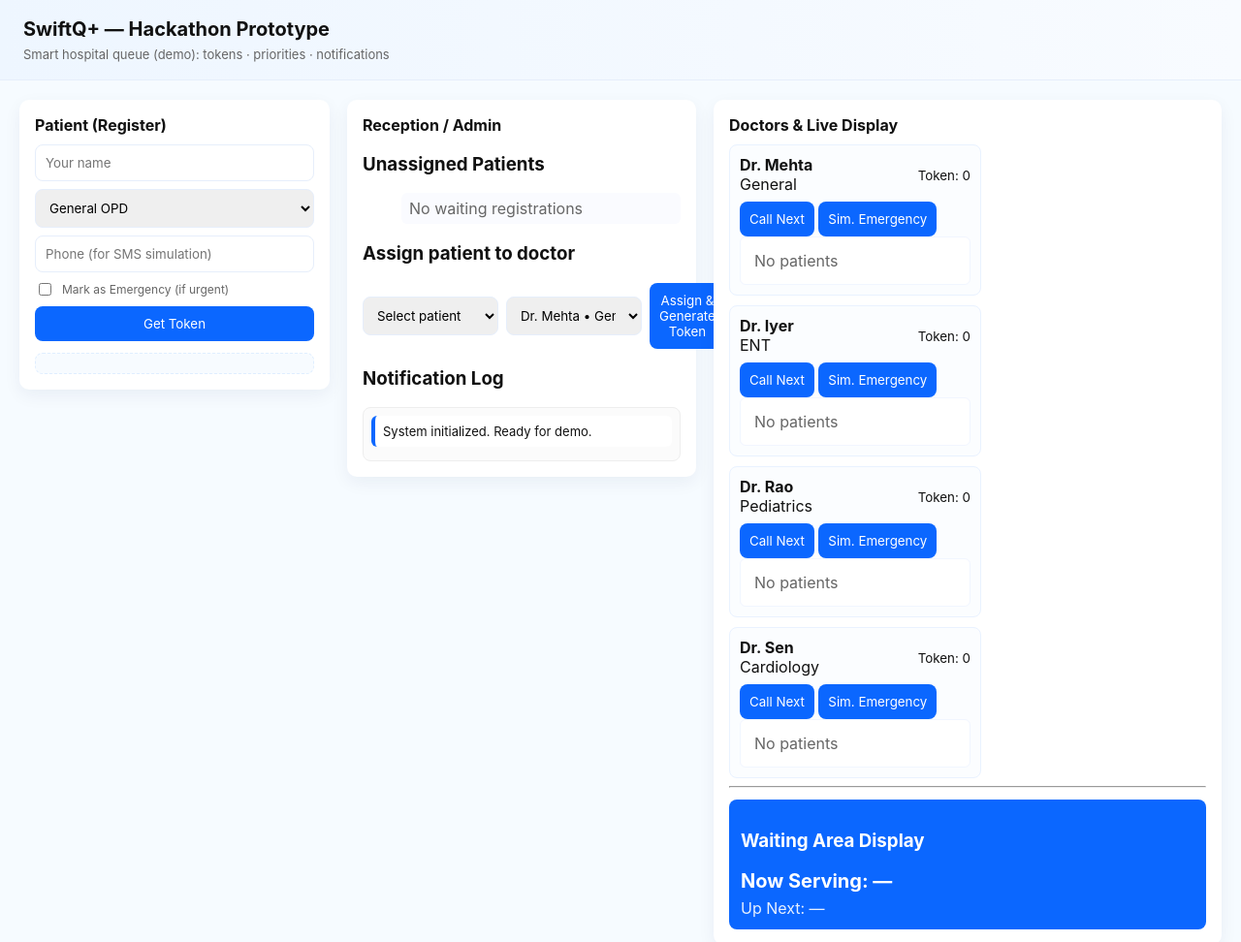
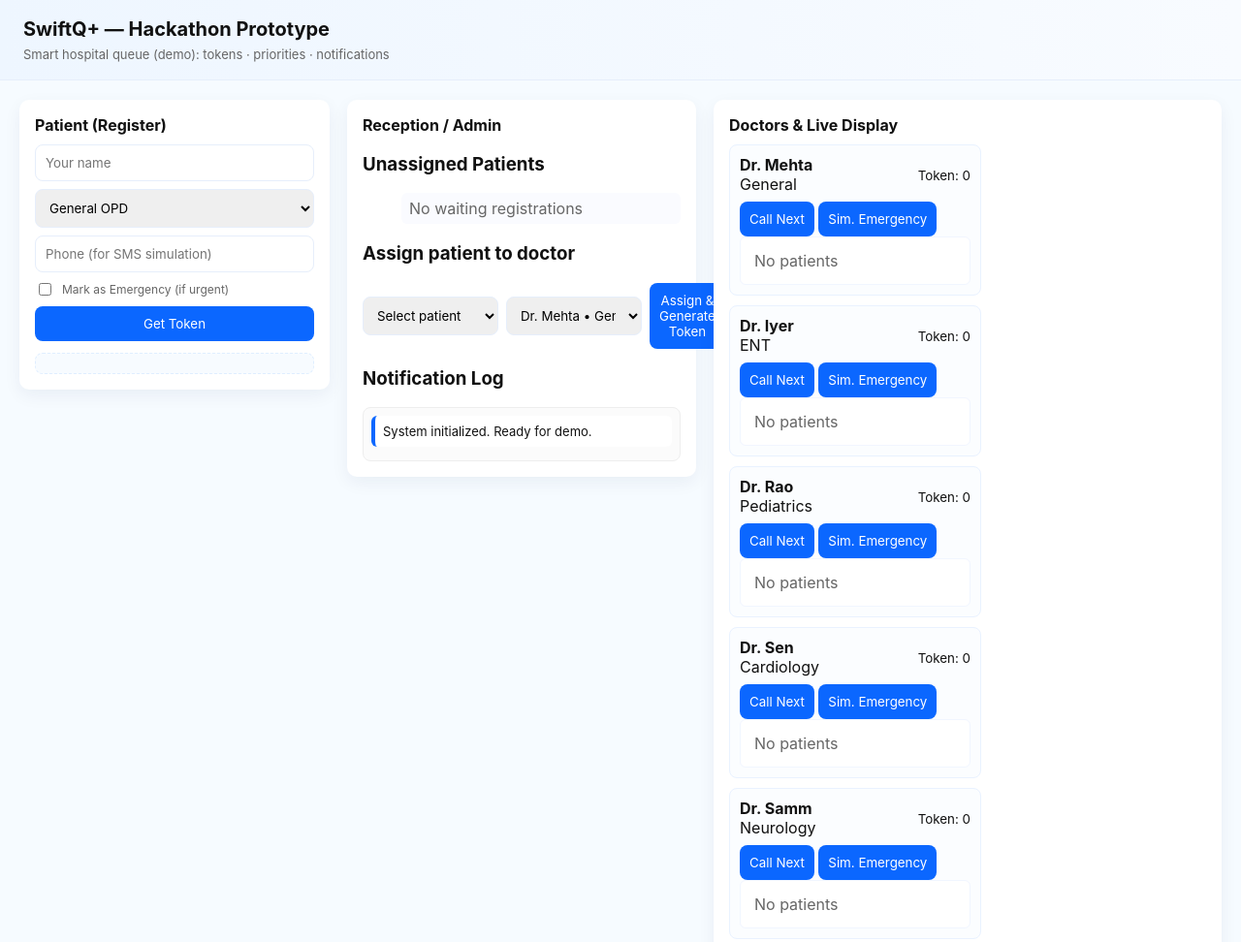
Before and after one commit to Sudhanva2006/Swiftq, a plain HTML site: page index.html in a window 1280 px wide. Shown: the top 972 px of the page at 97% size. Drawn offline with Linux system fonts and the light colour scheme.

Commit message:
Added 1 more section

```diff
--- a/app.js
+++ b/app.js
@@ -8,7 +8,8 @@
     { id: 'd1', name: 'Dr. Mehta', dept: 'General', code: 'G', counter: 0, queue: [] },
     { id: 'd2', name: 'Dr. Iyer', dept: 'ENT', code: 'E', counter: 0, queue: [] },
     { id: 'd3', name: 'Dr. Rao', dept: 'Pediatrics', code: 'P', counter: 0, queue: [] },
-    { id: 'd4', name: 'Dr. Sen', dept: 'Cardiology', code: 'C', counter: 0, queue: [] }
+    { id: 'd4', name: 'Dr. Sen', dept: 'Cardiology', code: 'C', counter: 0, queue: [] },
+    { id: 'd5', name: 'Dr. Samm', dept: 'Neurology', code: 'N', counter: 0, queue: [] }
   ];
 
   // patients storage
--- a/index.html
+++ b/index.html
@@ -23,6 +23,7 @@
           <option value="ENT">ENT</option>
           <option value="Pediatrics">Pediatrics</option>
           <option value="Cardiology">Cardiology</option>
+          <option value="Neurology">Neurology</option>
         </select>
         <input id="p-phone" placeholder="Phone (for SMS simulation)" />
         <label class="small">
```
